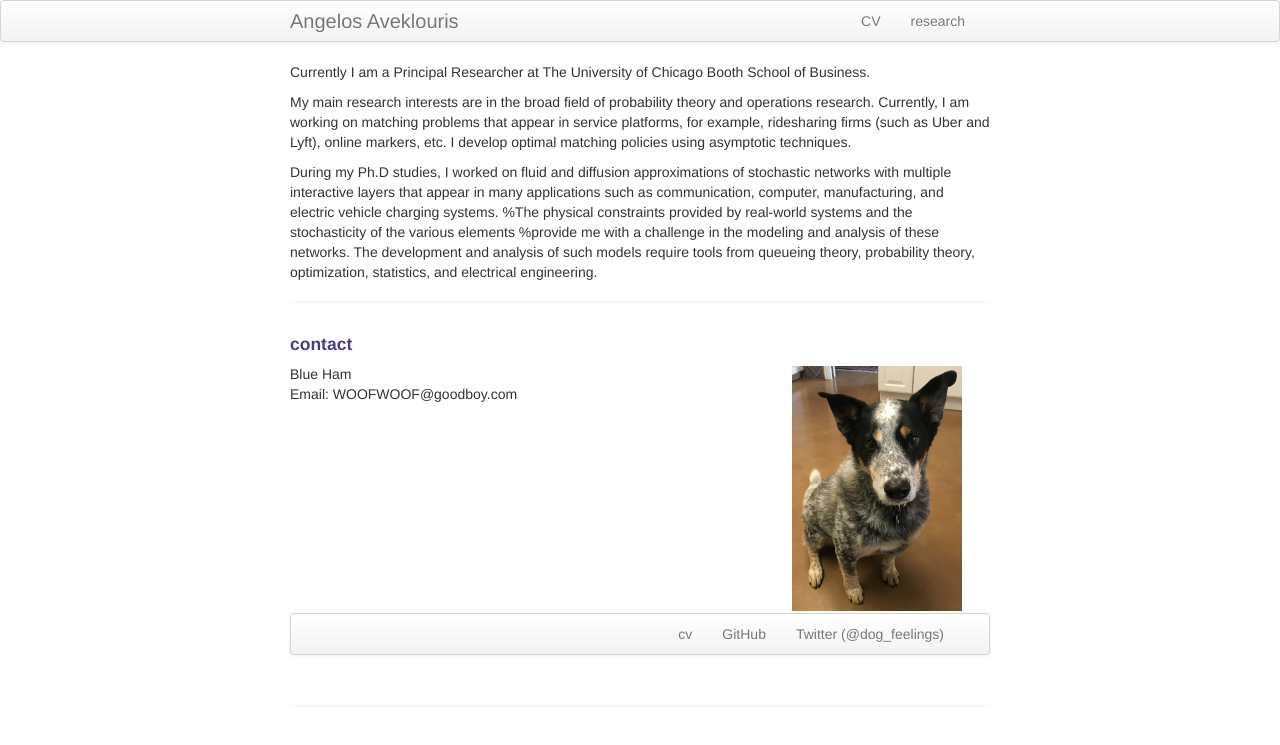
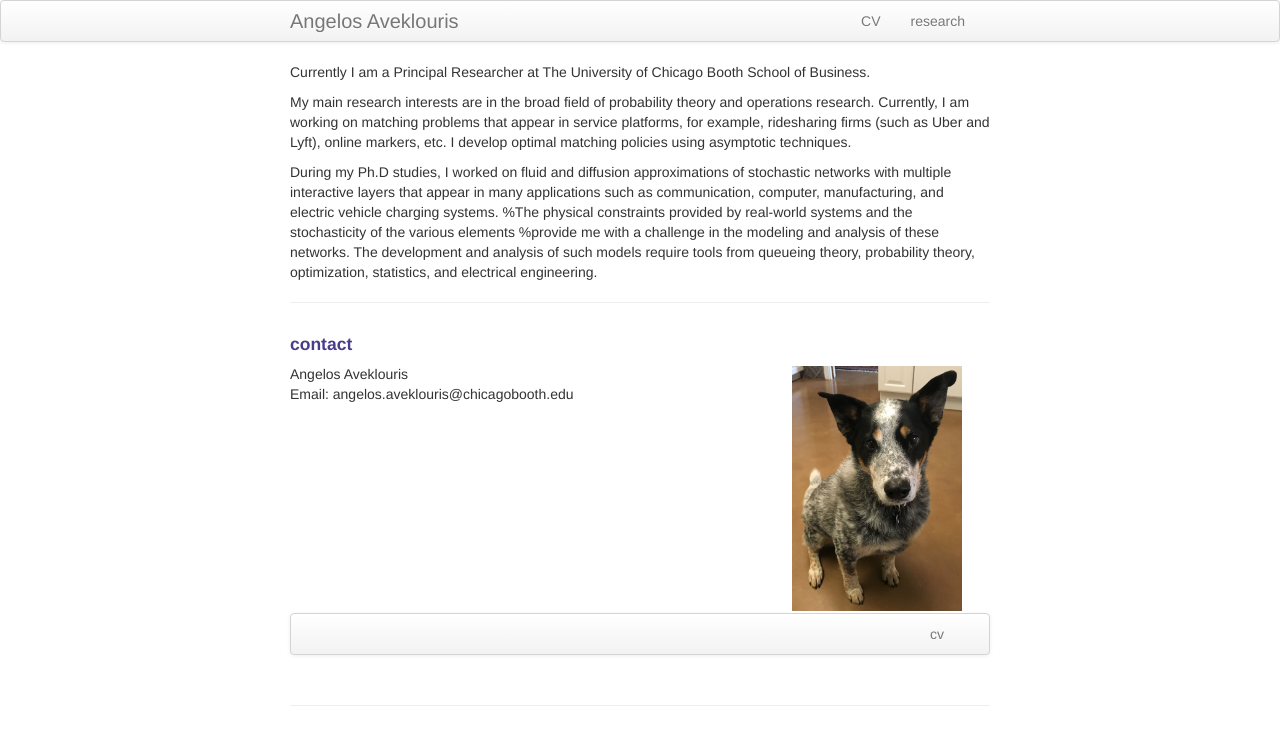
Before and after one commit to Angelos90/Angelos90.github.io, a Jekyll site: the page built from index.md, in a window 1280 px wide. Shown: the top 745 px of the page. Built offline with Jekyll 4.4.1, drawn with Linux system fonts in a browser that asks for light colours.

Commit message:
Update index.md

```diff
--- a/index.md
+++ b/index.md
@@ -23,14 +23,14 @@ During my Ph.D studies, I worked on fluid and diffusion approximations of stocha
 
     <div class="row-fluid">
         <div class="span5">
-            Blue Ham<br/>
-            Email: WOOFWOOF@goodboy.com<br/>
+            Angelos Aveklouris<br/>
+            Email: angelos.aveklouris@chicagobooth.edu<br/>
         </div>
 
         <div class="span2">
         <a href="../assets/headshot.jpg">
             <img src="../assets/headshot.jpg"
-                  title="Blue Ham" alt="Blue Ham"/></a>
+                  title="Angelos Aveklouris" alt="Angelos Aveklouris"/></a>
         </div>
     </div>
 </div>
@@ -39,8 +39,6 @@ During my Ph.D studies, I worked on fluid and diffusion approximations of stocha
   <div class="navbar-inner">
       <ul class="nav">
           <li><a href="{{ BASE_PATH }}/assets/CV.pdf">cv</a></li>
-          <li><a href="https://github.com/mbcarlos">GitHub</a></li>
-          <li><a href="https://twitter.com/dog_feelings">Twitter (@dog_feelings)</a></li>
       </ul>
   </div>
 </div>
```
